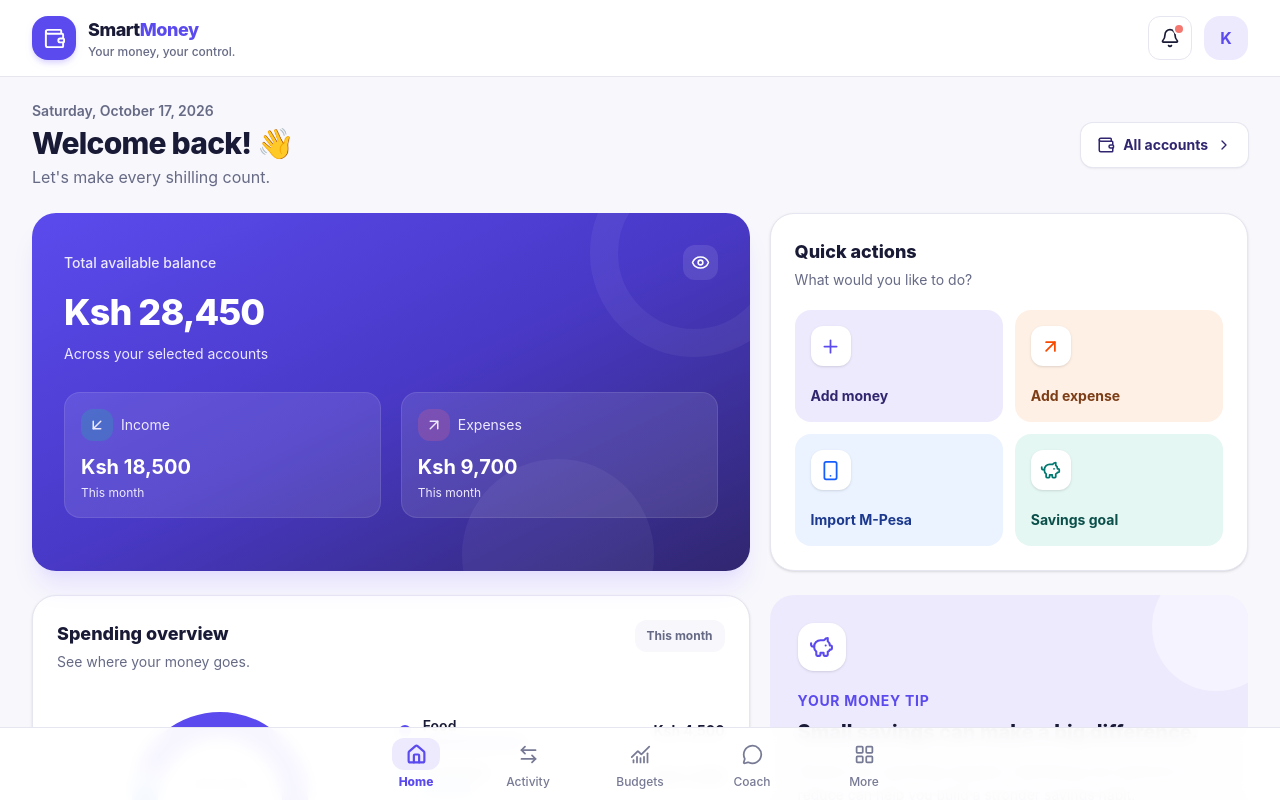
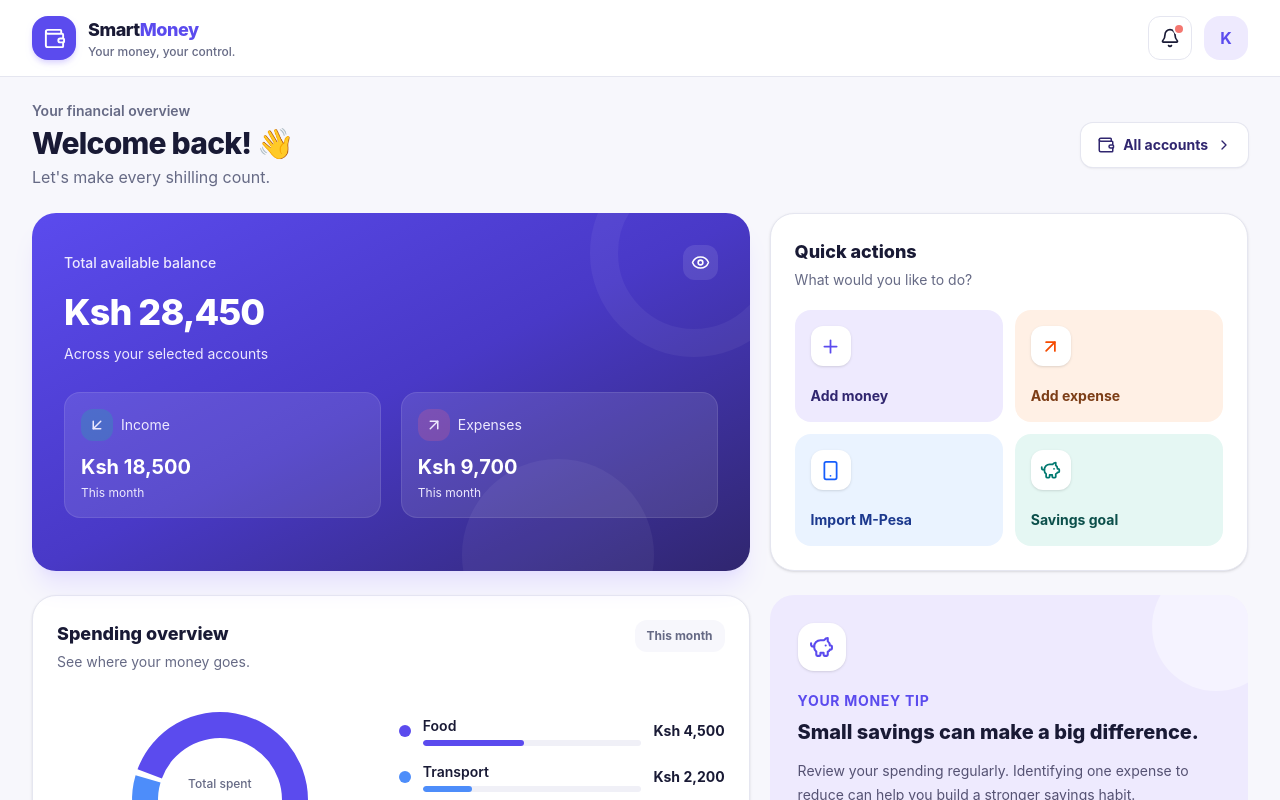
Before and after one commit to Linkon-Tuhoto/smart-money-tracker, a React (Vite) app in the folder money-tracker/: page / in a window 1280 px wide. Shown: the top 800 px of the page. Built offline with nearby package versions, Linux system fonts and the light colour scheme.

Commit message:
Bottomnalinks removal

```diff
--- a/money-tracker/src/components/Hero.jsx
+++ b/money-tracker/src/components/Hero.jsx
@@ -1,11 +1,6 @@
 
 import { useState } from "react";
 import {
-  Home,
-  ArrowLeftRight,
-  ChartNoAxesCombined,
-  MessageCircle,
-  LayoutGrid,
   Bell,
   Eye,
   EyeOff,
@@ -71,14 +66,6 @@ const transactions = [
   },
 ];
 
-const navigation = [
-  { label: "Home", icon: Home },
-  { label: "Activity", icon: ArrowLeftRight },
-  { label: "Budgets", icon: ChartNoAxesCombined },
-  { label: "Coach", icon: MessageCircle },
-  { label: "More", icon: LayoutGrid },
-];
-
 const formatMoney = (amount) =>
   new Intl.NumberFormat("en-KE", {
     style: "currency",
@@ -86,8 +73,7 @@ const formatMoney = (amount) =>
     maximumFractionDigits: 0,
   }).format(amount);
 
-function Hero() {
-  const [activeTab, setActiveTab] = useState("Home");
+function Hero({ onNavigate }) {
   const [showBalance, setShowBalance] = useState(true);
 
   const totalSpending = spendingData.reduce(
@@ -96,7 +82,7 @@ function Hero() {
   );
 
   return (
-    <div className="min-h-screen bg-[#F7F7FC] pb-24 text-[#191A35]">
+    <div className="min-h-screen bg-[#F7F7FC] pb-6 text-[#191A35]">
       {/* Header */}
       <header className="sticky top-0 z-30 border-b border-[#E5E6F0] bg-white/95 backdrop-blur">
         <div className="mx-auto flex max-w-7xl items-center justify-between px-4 py-4 sm:px-6 lg:px-8">
@@ -117,6 +103,7 @@ function Hero() {
 
           <div className="flex items-center gap-3">
             <button
+              type="button"
               aria-label="Notifications"
               className="relative flex h-11 w-11 items-center justify-center rounded-xl border border-[#E5E6F0] bg-white transition hover:bg-[#F7F7FC]"
             >
@@ -125,6 +112,7 @@ function Hero() {
             </button>
 
             <button
+              type="button"
               aria-label="Open menu"
               className="flex h-11 w-11 items-center justify-center rounded-xl bg-[#EEEAFE] text-[#5B4BEE] md:hidden"
             >
@@ -143,17 +131,23 @@ function Hero() {
         <section className="flex flex-col justify-between gap-3 sm:flex-row sm:items-center">
           <div>
             <p className="text-sm font-semibold text-[#666A85]">
-              Saturday, October 17, 2026
+              Your financial overview
             </p>
+
             <h2 className="mt-1 text-2xl font-extrabold tracking-tight sm:text-3xl">
               Welcome back! 👋
             </h2>
+
             <p className="mt-1 text-sm text-[#666A85] sm:text-base">
               Let's make every shilling count.
             </p>
           </div>
 
-          <button className="inline-flex w-fit items-center gap-2 rounded-xl bg-white px-4 py-3 text-sm font-bold text-[#30266F] shadow-sm ring-1 ring-[#E5E6F0] transition hover:bg-[#EEEAFE]">
+          <button
+            type="button"
+            onClick={() => onNavigate("More")}
+            className="inline-flex w-fit items-center gap-2 rounded-xl bg-white px-4 py-3 text-sm font-bold text-[#30266F] shadow-sm ring-1 ring-[#E5E6F0] transition hover:bg-[#EEEAFE]"
+          >
             <Wallet size={18} />
             All accounts
             <ChevronRight size={16} />
@@ -173,7 +167,8 @@ function Hero() {
                 </p>
 
                 <button
-                  onClick={() => setShowBalance(!showBalance)}
+                  type="button"
+                  onClick={() => setShowBalance((previous) => !previous)}
                   aria-label={showBalance ? "Hide balance" : "Show balance"}
                   className="rounded-xl bg-white/10 p-2 transition hover:bg-white/20"
                 >
@@ -201,10 +196,14 @@ function Hero() {
                     </span>
                     Income
                   </div>
+
                   <p className="mt-3 text-lg font-bold sm:text-xl">
                     {showBalance ? formatMoney(18500) : "••••••"}
                   </p>
-                  <p className="mt-1 text-xs text-violet-100">This month</p>
+
+                  <p className="mt-1 text-xs text-violet-100">
+                    This month
+                  </p>
                 </div>
 
                 <div className="rounded-2xl border border-white/10 bg-white/10 p-4">
@@ -214,10 +213,14 @@ function Hero() {
                     </span>
                     Expenses
                   </div>
+
                   <p className="mt-3 text-lg font-bold sm:text-xl">
                     {showBalance ? formatMoney(9700) : "••••••"}
                   </p>
-                  <p className="mt-1 text-xs text-violet-100">This month</p>
+
+                  <p className="mt-1 text-xs text-violet-100">
+                    This month
+                  </p>
                 </div>
               </div>
             </div>
@@ -233,7 +236,11 @@ function Hero() {
             </div>
 
             <div className="mt-5 grid grid-cols-2 gap-3">
-              <button className="flex min-h-28 flex-col items-start justify-between rounded-2xl bg-[#EEEAFE] p-4 text-left transition hover:bg-[#e2dcff]">
+              <button
+                type="button"
+                onClick={() => onNavigate("Activity")}
+                className="flex min-h-28 flex-col items-start justify-between rounded-2xl bg-[#EEEAFE] p-4 text-left transition hover:bg-[#e2dcff]"
+              >
                 <span className="flex h-10 w-10 items-center justify-center rounded-xl bg-white text-[#5B4BEE] shadow-sm">
                   <Plus size={21} />
                 </span>
@@ -242,7 +249,11 @@ function Hero() {
                 </span>
               </button>
 
-              <button className="flex min-h-28 flex-col items-start justify-between rounded-2xl bg-[#FFF0E5] p-4 text-left transition hover:bg-[#ffe5d2]">
+              <button
+                type="button"
+                onClick={() => onNavigate("Activity")}
+                className="flex min-h-28 flex-col items-start justify-between rounded-2xl bg-[#FFF0E5] p-4 text-left transition hover:bg-[#ffe5d2]"
+              >
                 <span className="flex h-10 w-10 items-center justify-center rounded-xl bg-white text-orange-600 shadow-sm">
                   <ArrowUpRight size={21} />
                 </span>
@@ -251,7 +262,11 @@ function Hero() {
                 </span>
               </button>
 
-              <button className="flex min-h-28 flex-col items-start justify-between rounded-2xl bg-[#EAF3FF] p-4 text-left transition hover:bg-[#dceaff]">
+              <button
+                type="button"
+                onClick={() => onNavigate("More")}
+                className="flex min-h-28 flex-col items-start justify-between rounded-2xl bg-[#EAF3FF] p-4 text-left transition hover:bg-[#dceaff]"
+              >
                 <span className="flex h-10 w-10 items-center justify-center rounded-xl bg-white text-blue-600 shadow-sm">
                   <Smartphone size={21} />
                 </span>
@@ -260,7 +275,11 @@ function Hero() {
                 </span>
               </button>
 
-              <button className="flex min-h-28 flex-col items-start justify-between rounded-2xl bg-[#E5F7F3] p-4 text-left transition hover:bg-[#d5f0e9]">
+              <button
+                type="button"
+                onClick={() => onNavigate("Budgets")}
+                className="flex min-h-28 flex-col items-start justify-between rounded-2xl bg-[#E5F7F3] p-4 text-left transition hover:bg-[#d5f0e9]"
+              >
                 <span className="flex h-10 w-10 items-center justify-center rounded-xl bg-white text-teal-700 shadow-sm">
                   <PiggyBank size={21} />
                 </span>
@@ -272,12 +291,14 @@ function Hero() {
           </div>
         </section>
 
-        {/* Spending chart and insight */}
+        {/* Spending overview */}
         <section className="grid gap-5 lg:grid-cols-[1.2fr_0.8fr]">
           <div className="rounded-3xl border border-[#E5E6F0] bg-white p-5 shadow-sm sm:p-6">
             <div className="flex flex-wrap items-start justify-between gap-3">
               <div>
-                <h3 className="text-lg font-extrabold">Spending overview</h3>
+                <h3 className="text-lg font-extrabold">
+                  Spending overview
+                </h3>
                 <p className="mt-1 text-sm text-[#666A85]">
                   See where your money goes.
                 </p>
@@ -307,6 +328,7 @@ function Hero() {
                         <Cell key={item.name} fill={item.color} />
                       ))}
                     </Pie>
+
                     <Tooltip
                       formatter={(value) => formatMoney(Number(value))}
                     />
@@ -325,11 +347,15 @@ function Hero() {
 
               <div className="space-y-4">
                 {spendingData.map((item) => (
-                  <div key={item.name} className="flex items-center gap-3">
+                  <div
+                    key={item.name}
+                    className="flex items-center gap-3"
+                  >
                     <span
                       className="h-3 w-3 shrink-0 rounded-full"
                       style={{ backgroundColor: item.color }}
                     />
+
                     <div className="min-w-0 flex-1">
                       <p className="text-sm font-semibold">{item.name}</p>
                       <div className="mt-1 h-1.5 overflow-hidden rounded-full bg-[#F0F0F7]">
@@ -342,6 +368,7 @@ function Hero() {
                         />
                       </div>
                     </div>
+
                     <span className="text-sm font-bold">
                       {formatMoney(item.amount)}
                     </span>
@@ -374,7 +401,8 @@ function Hero() {
               </p>
 
               <button
-                onClick={() => setActiveTab("Coach")}
+                type="button"
+                onClick={() => onNavigate("Coach")}
                 className="mt-5 inline-flex items-center gap-2 rounded-xl bg-[#5B4BEE] px-4 py-3 text-sm font-bold text-white transition hover:bg-[#4939C7]"
               >
                 Explore money coach
@@ -388,14 +416,17 @@ function Hero() {
         <section className="rounded-3xl border border-[#E5E6F0] bg-white p-5 shadow-sm sm:p-6">
           <div className="flex items-center justify-between gap-3">
             <div>
-              <h3 className="text-lg font-extrabold">Recent transactions</h3>
+              <h3 className="text-lg font-extrabold">
+                Recent transactions
+              </h3>
               <p className="mt-1 text-sm text-[#666A85]">
                 Keep track of every shilling.
               </p>
             </div>
 
             <button
-              onClick={() => setActiveTab("Activity")}
+              type="button"
+              onClick={() => onNavigate("Activity")}
               className="inline-flex items-center gap-1 text-sm font-bold text-[#5B4BEE] hover:text-[#30266F]"
             >
               View all
@@ -447,49 +478,23 @@ function Hero() {
 
         {/* Reminder */}
         <section className="flex items-start gap-3 rounded-2xl border border-blue-100 bg-[#EAF3FF] p-4">
-          <CircleHelp className="mt-0.5 shrink-0 text-blue-600" size={21} />
+          <CircleHelp
+            className="mt-0.5 shrink-0 text-blue-600"
+            size={21}
+          />
+
           <div>
             <p className="text-sm font-bold text-blue-950">
               Keep your records up to date
             </p>
             <p className="mt-1 text-sm leading-5 text-blue-900">
               After importing M-Pesa messages, review each transaction and
-              add what the money was used for. These sample reminders are
-              static for now.
+              add what the money was used for. These reminders are static
+              for now.
             </p>
           </div>
         </section>
       </main>
-
-      {/* Fixed bottom navigation */}
-      <nav className="fixed inset-x-0 bottom-0 z-40 border-t border-[#E5E6F0] bg-white/95 backdrop-blur">
-        <div className="mx-auto grid max-w-xl grid-cols-5 px-2 pb-[max(0.5rem,env(safe-area-inset-bottom))] pt-2">
-          {navigation.map(({ label, icon: Icon }) => {
-            const isActive = activeTab === label;
-
-            return (
-              <button
-                key={label}
-                onClick={() => setActiveTab(label)}
-                className={`flex min-h-14 flex-col items-center justify-center gap-1 rounded-xl transition ${
-                  isActive
-                    ? "font-extrabold text-[#5B4BEE]"
-                    : "font-medium text-[#777A94] hover:bg-[#F7F7FC]"
-                }`}
-              >
-                <span
-                  className={`flex h-8 w-12 items-center justify-center rounded-xl transition ${
-                    isActive ? "bg-[#EEEAFE]" : ""
-                  }`}
-                >
-                  <Icon size={21} strokeWidth={isActive ? 2.5 : 2} />
-                </span>
-                <span className="text-[11px] sm:text-xs">{label}</span>
-              </button>
-            );
-          })}
-        </div>
-      </nav>
     </div>
   );
 }
```
